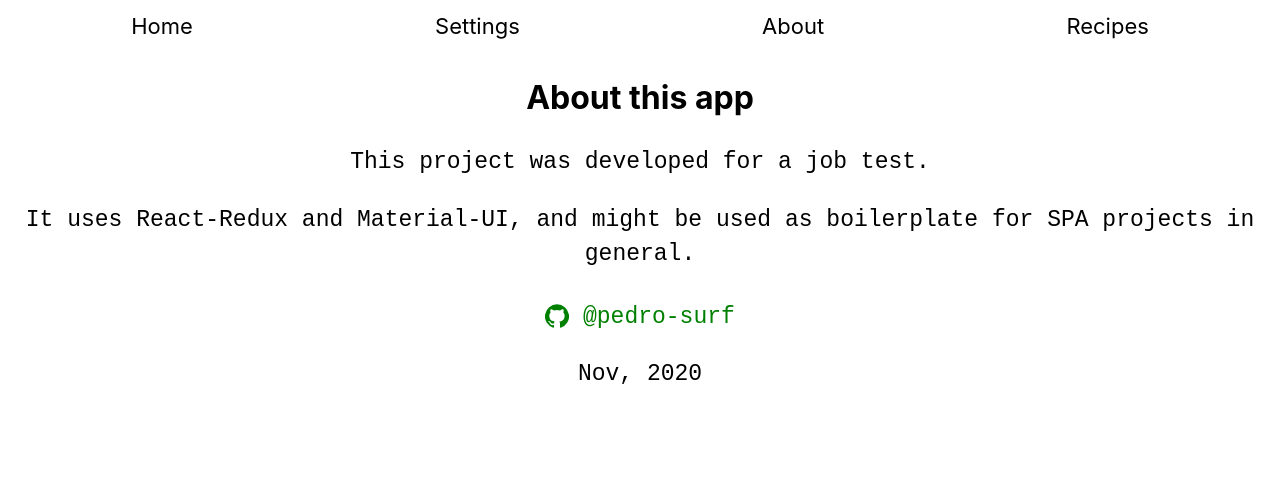
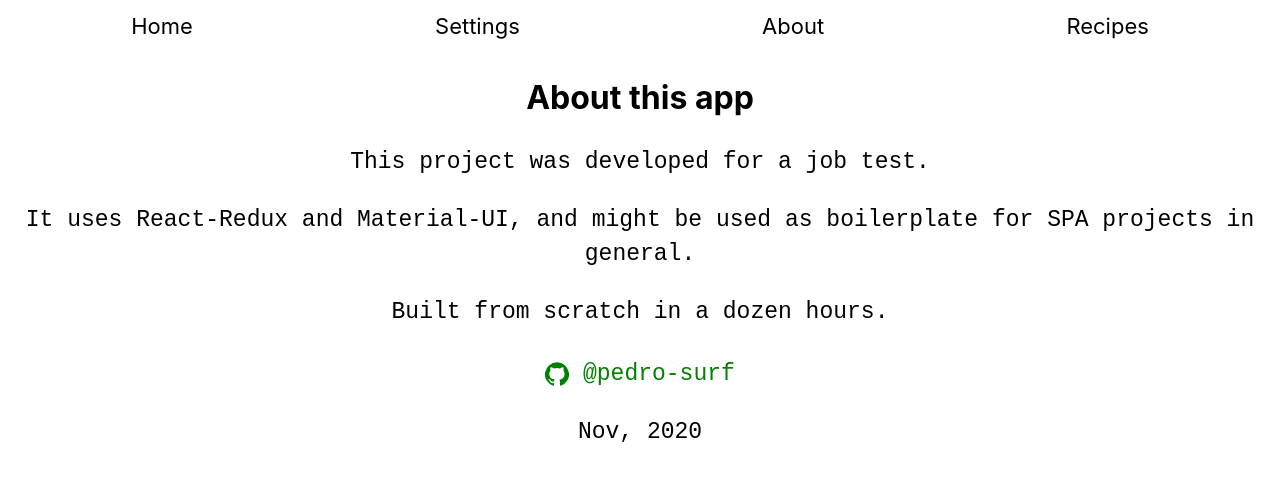
Before and after one commit to pedro-surf/recipes, a React (Create React App) app: page /about in a window 1280 px wide. Shown: the top 480 px of the page. Built offline with nearby package versions, Linux system fonts and the light colour scheme.

Commit message:
add about timeline

```diff
--- a/src/App.js
+++ b/src/App.js
@@ -13,7 +13,7 @@ const App = ({ language, darkMode }) => (
     <ToastContainer autoClose={2400} closeOnClick />
     <main>
       <Switch>
-        <Route exact path="/">
+        <Route exact path="/home">
           <Home />
         </Route>
 
--- a/src/components/About.js
+++ b/src/components/About.js
@@ -9,6 +9,9 @@ const About = () => (
     <StyledParagraph>
       It uses React-Redux and Material-UI, and might be used as boilerplate for SPA projects in general.
     </StyledParagraph>
+    <StyledParagraph>
+      Built from scratch in a dozen hours.
+      </StyledParagraph>
     <StyledParagraph style={{ color: 'green', marginTop: '1.2em' }}>
       <a href="https://github.com/pedro-surf" rel="noopener noreferrer" target="_blank">
        <GitHubIcon /> @pedro-surf
--- a/src/components/Header.js
+++ b/src/components/Header.js
@@ -5,7 +5,7 @@ import t from "../utils/locales";
 
 export default function Header({ language, darkMode }) {
     const paths = ['home', 'settings', 'about', 'recipes'].map(p =>
-        <Route darkMode={darkMode} key={p} to={`/${p === 'home' ? '' : p}`}>
+        <Route darkMode={darkMode} key={p} to={`/${p}`}>
             {t[language][p]}
         </Route>
     );
```
Also changed, not shown: package.json (+7 -1 lines), 1 other file (tests, documents, lock files or other folders).
